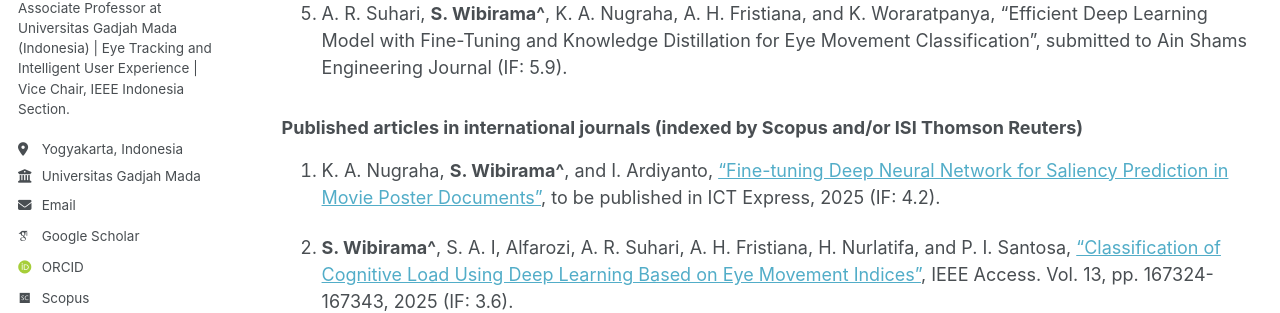
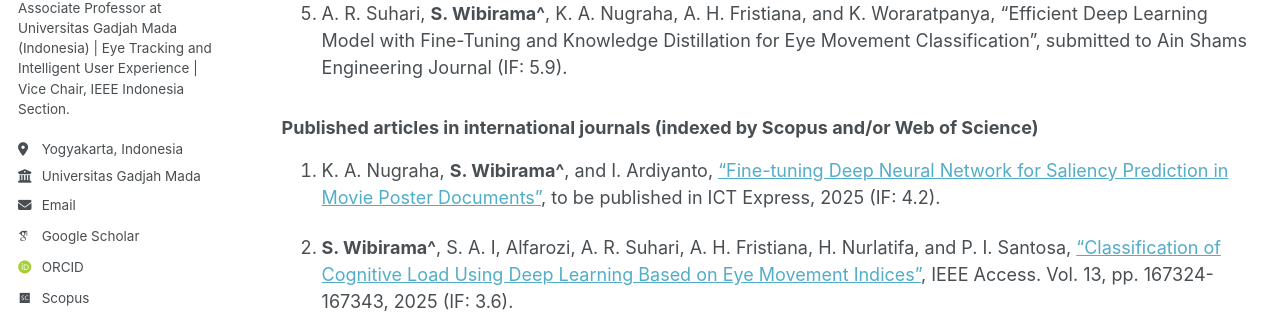
Before and after one commit to wibirama/wibirama.github.io, a Jekyll site: the page built from _pages/allpublications.md, in a window 1280 px wide and 900 px high, scrolled down 726 px. Shown: the part 143-456 px from the top of the window. Built offline with Jekyll 4.4.1, drawn with Linux system fonts in a browser that asks for light colours; emoji names are drawn with the system emoji font; some web fonts are replaced; a script that is not in the unit is left out.

Commit message:
Update allpublications.md

```diff
--- a/_pages/allpublications.md
+++ b/_pages/allpublications.md
@@ -34,7 +34,7 @@ Journal articles
 
 
 
-### Published articles in international journals (indexed by Scopus and/or ISI Thomson Reuters)
+### Published articles in international journals (indexed by Scopus and/or Web of Science)
 
 1. K. A. Nugraha, **S. Wibirama^**, and I. Ardiyanto, ["Fine-tuning Deep Neural Network for Saliency Prediction in Movie Poster Documents"](https://doi.org/10.1016/j.icte.2025.09.008), to be published in ICT Express, 2025 (IF: 4.2).
 
```
